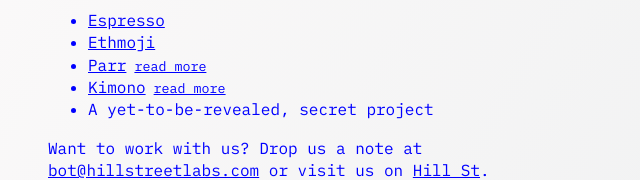
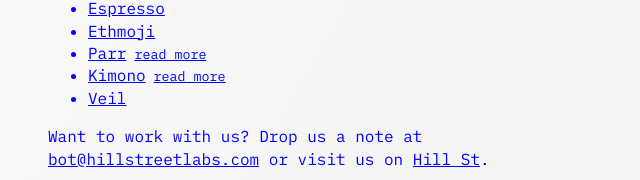
Before and after one commit to hillstreetlabs/public, a Next.js app: page / in a window 1280 px wide. Shown: the part 485-665 px from the top of the page, without its empty margins (0-640 px from the left). Built offline with nearby package versions, Linux system fonts and the light colour scheme.

Commit message:
Add Veil

```diff
--- a/pages/index.js
+++ b/pages/index.js
@@ -32,6 +32,7 @@
             <img src="/static/street.png" />
           </div>
           <div>
+            <br />
             <h3>Hill Street Labs.</h3>
             <p>A development studio in San Francisco, CA.</p>
             <ul>
@@ -76,12 +77,10 @@
                   </a>
                 </small>
               </li>
-              <li
-                text={
-                  "Because Erasure is about time-locking data. Hehe, get it?"
-                }
-              >
-                A yet-to-be-revealed, secret project
+              <li>
+                <a target="_blank" href="https://veil.market">
+                  Veil
+                </a>
               </li>
             </ul>
             <p>
@@ -127,6 +126,8 @@
           .wrapper h3 {
             font-size: 30px;
             line-height: 1.4;
+            margin: 0;
+            margin-top: 10px;
           }
           .wrapper a {
             color: blue;
```
